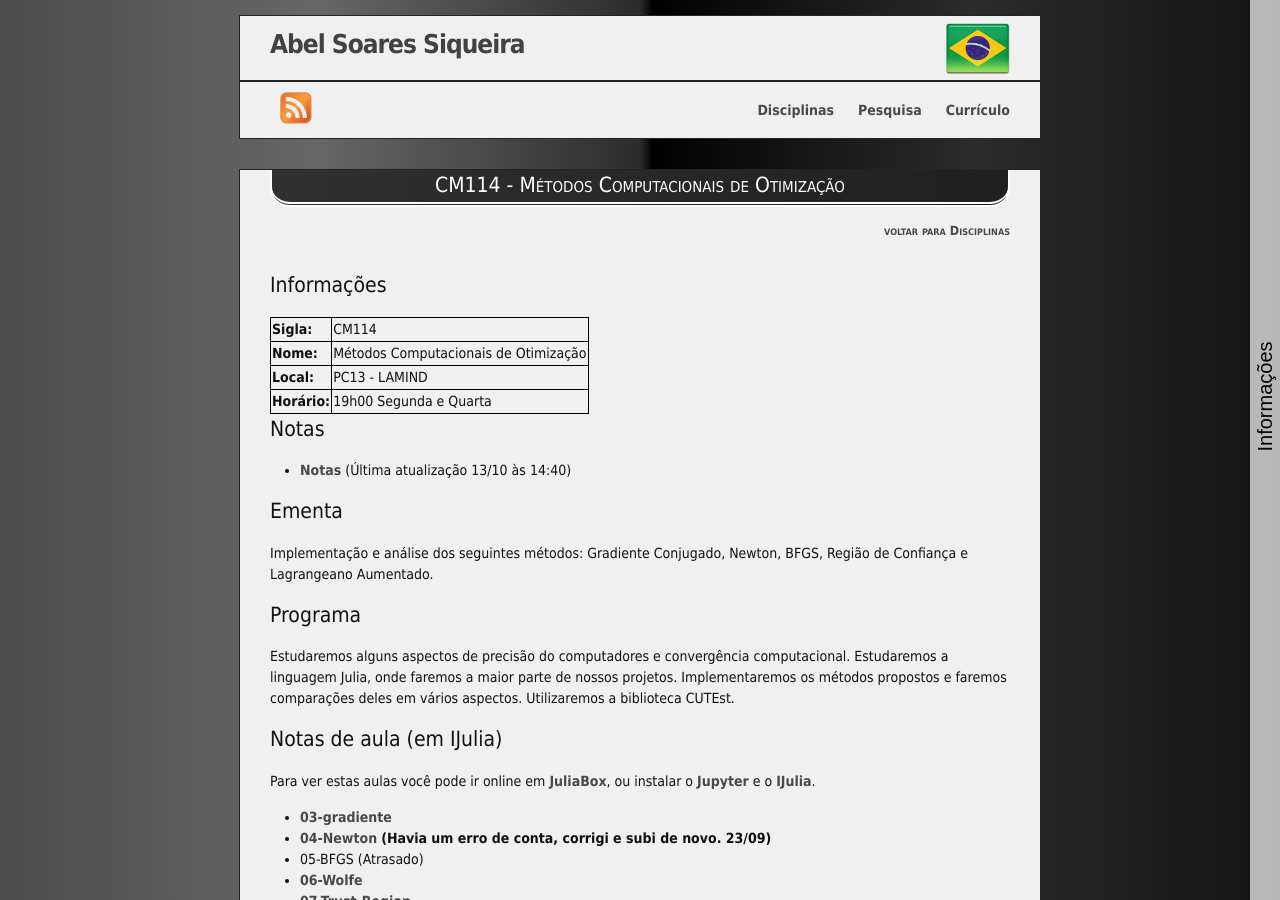
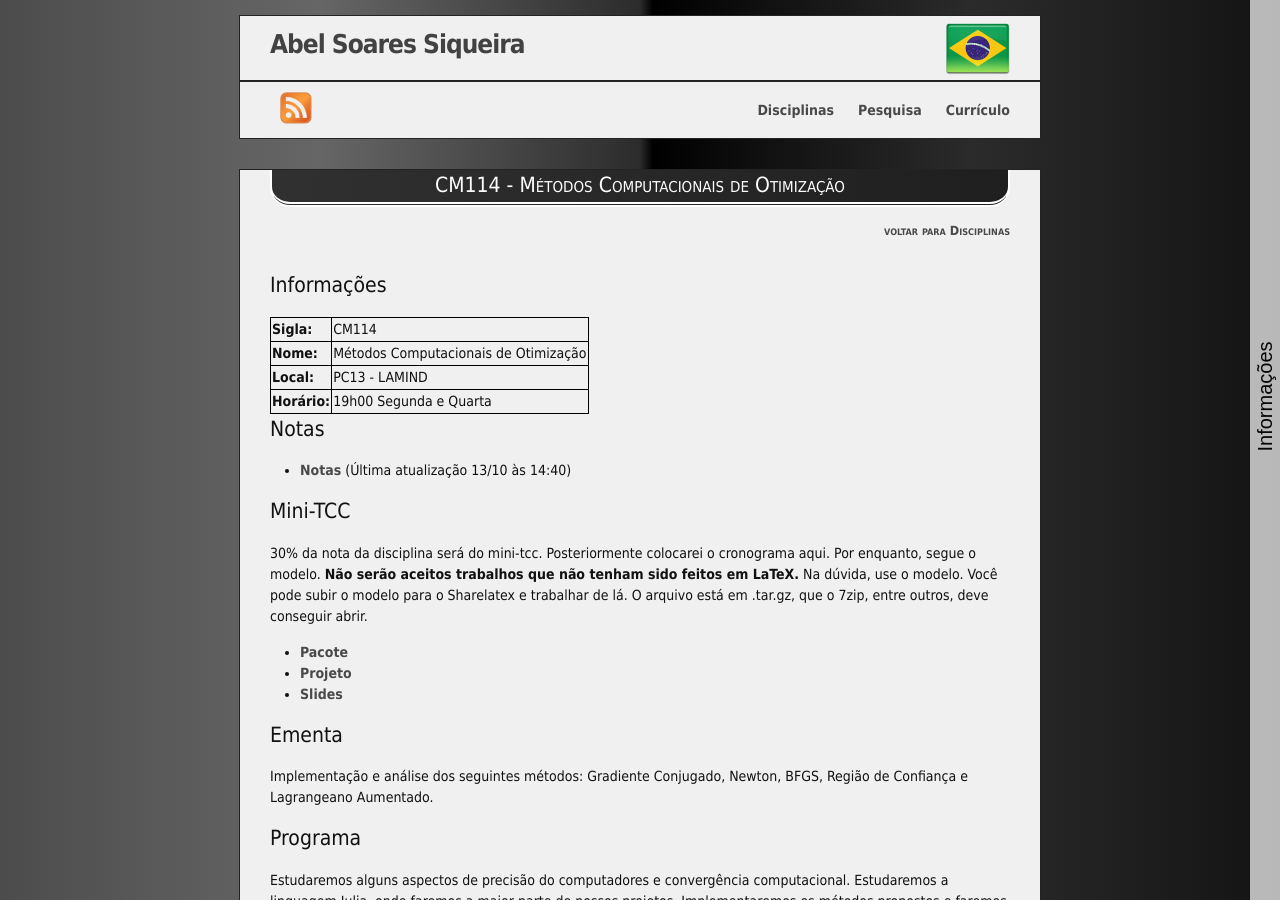
Before and after one commit to abelsiqueira/abelsiqueira.github.io-old, a Jekyll site: the page built from _posts/br/2015-08-02-cm114-2015s2.markdown, in a window 1280 px wide and 900 px high. Built offline with Jekyll 4.4.1, drawn with Linux system fonts in a browser that asks for light colours; nearby versions of some CDN libraries.

Commit message:
Adiciona modelo para o mini-tcc

```diff
--- a/_posts/br/2015-08-02-cm114-2015s2.markdown
+++ b/_posts/br/2015-08-02-cm114-2015s2.markdown
@@ -19,6 +19,18 @@ tag:        2015s2
 
   - [Notas]({{ site.baseurl }}/disciplinas/cm114/notas-2015s2.pdf)
     (Última atualização 13/10 às 14:40)
+
+# Mini-TCC
+
+30% da nota da disciplina será do mini-tcc. Posteriormente colocarei o
+cronograma aqui. Por enquanto, segue o modelo. **Não serão aceitos trabalhos
+que não tenham sido feitos em LaTeX.** Na dúvida, use o modelo.
+Você pode subir o modelo para o Sharelatex e trabalhar de lá.
+O arquivo está em .tar.gz, que o 7zip, entre outros, deve conseguir abrir.
+
+  - [Pacote]({{ site.baseurl }}/disciplinas/cm114/mini-tcc/modelo-tcc.tar.gz)
+  - [Projeto]({{ site.baseurl }}/disciplinas/cm114/mini-tcc/projeto.pdf)
+  - [Slides]({{ site.baseurl }}/disciplinas/cm114/mini-tcc/slides.pdf)
 
 # Ementa
 
```
Also changed, not shown: 3 other files.
